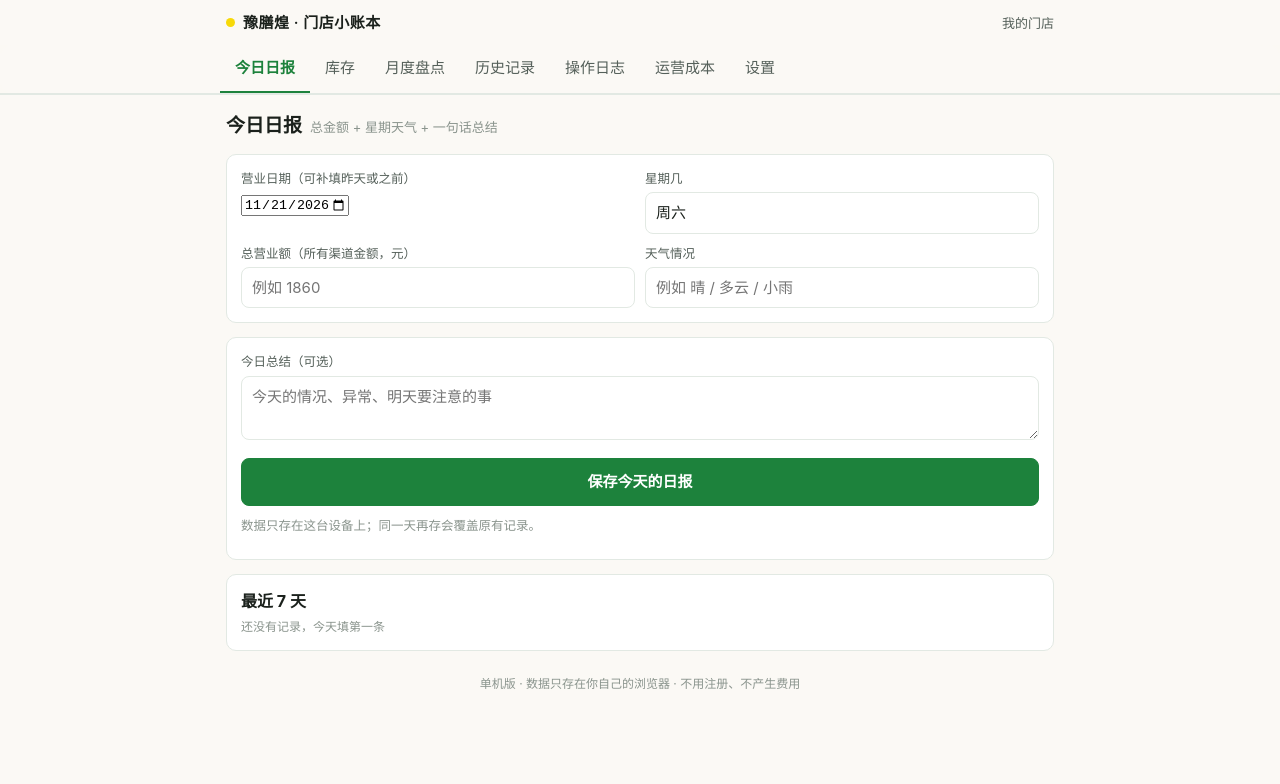
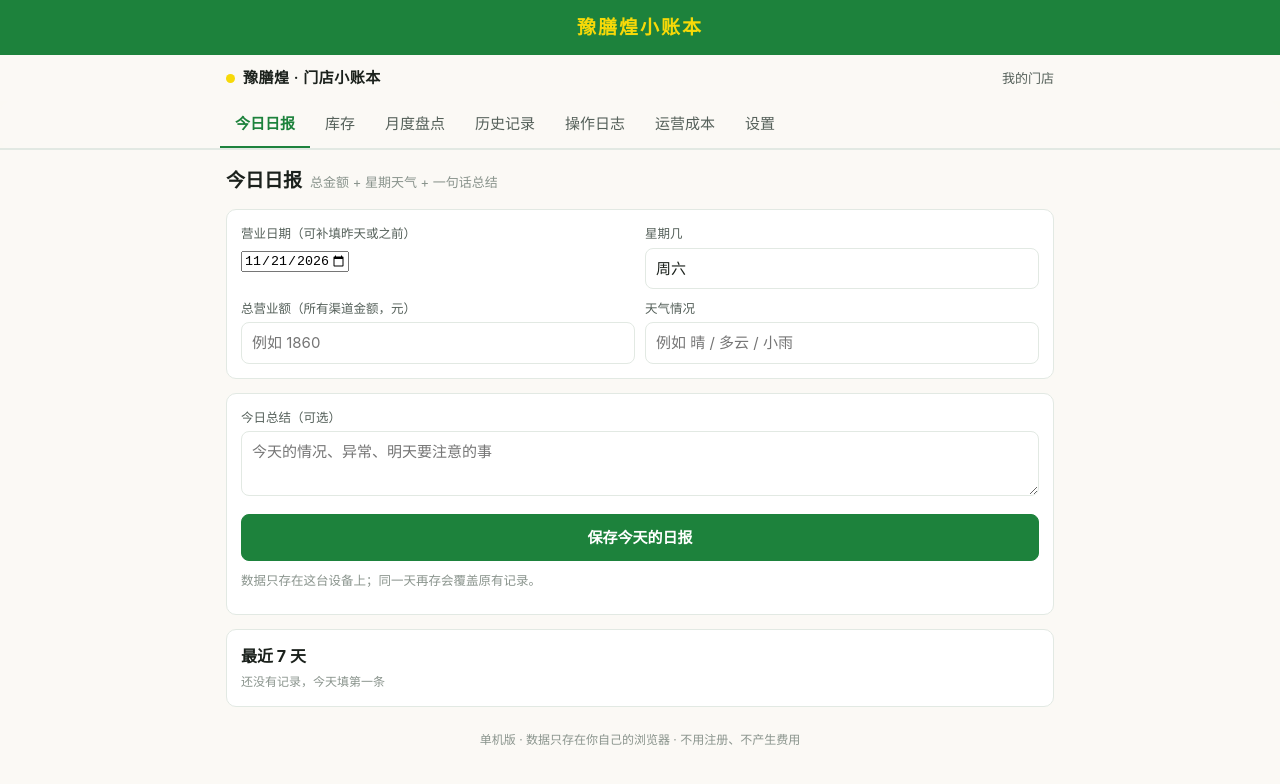
Before and after one commit to guanzucheng/guanzucheng.github.io, a plain HTML site: page index.html in a window 1280 px wide. Drawn offline with Linux system fonts and the light colour scheme.

Commit message:
feat: 顶部新增绿底黄字标题横幅 豫膳煌小账本

```diff
--- a/index.html
+++ b/index.html
@@ -23,6 +23,7 @@ body{
 }
 .wrap{max-width:860px;margin:0 auto;padding:0 16px 70px;min-width:0}
 header.top{position:sticky;top:0;z-index:20;background:rgba(251,249,245,.95);backdrop-filter:blur(8px);border-bottom:1px solid var(--line)}
+.masthead{background:var(--accent);color:var(--brand-yellow);text-align:center;padding:13px 16px;font-size:19px;font-weight:700;letter-spacing:2px}
 .top-in{max-width:860px;margin:0 auto;padding:11px 16px;display:flex;flex-wrap:wrap;gap:10px;align-items:center}
 .brand{display:flex;align-items:center;gap:8px;font-weight:600;letter-spacing:.5px}
 .dot{width:9px;height:9px;border-radius:50%;background:var(--brand-yellow)}
@@ -79,6 +80,7 @@ h1.title span{color:var(--ink-3);font-size:13px;font-weight:400;margin-left:8px}
 <body>
 
 <header class="top">
+  <div class="masthead">豫膳煌小账本</div>
   <div class="top-in">
     <div class="brand"><span class="dot"></span>豫膳煌 · 门店小账本</div>
     <span class="shop" id="shopName">我的门店</span>
```
